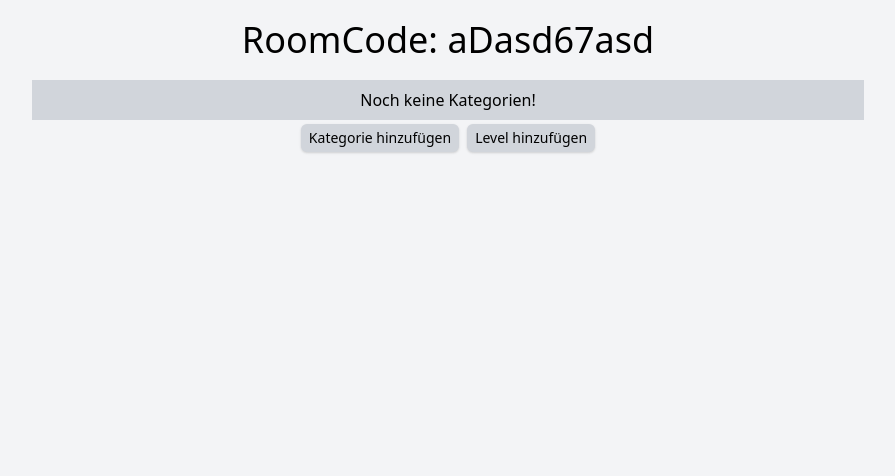
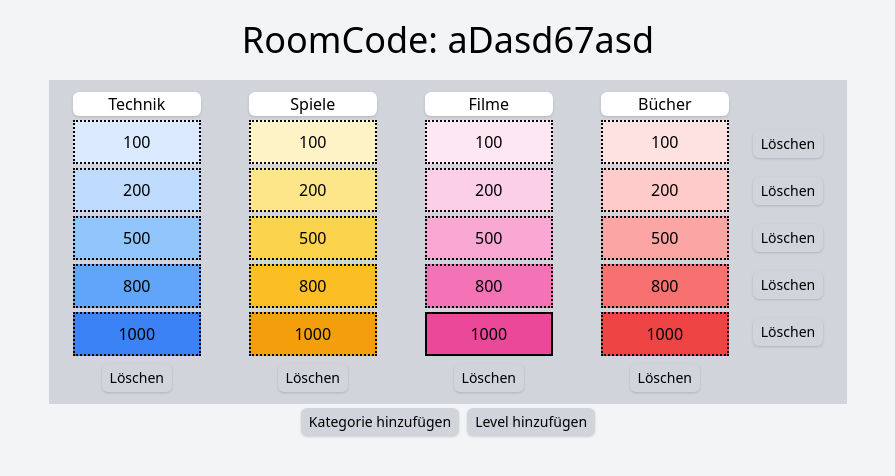
Before and after one commit to CubE135/Nerdquiz, a Nuxt app: page /host in a window 1280 px wide. Shown: the top 476 px of the page, without its empty margins (192-1087 px from the left). Built offline with nearby package versions, Linux system fonts and the light colour scheme.

Commit message:
✨ Almost finalized Board Management

```diff
--- a/components/NerdInput.vue
+++ b/components/NerdInput.vue
@@ -1,23 +1,49 @@
 <template>
-  <input v-model="value" class="m-1 p-1 rounded-md shadow focus:outline-none focus:ring focus:ring-gray-300" :placeholder="placeholder" @input="input"></input>
+  <input
+    v-model="inputVal"
+    class="rounded-md shadow focus:outline-none focus:ring focus:ring-gray-300"
+    :class="classes + ' ' + width"
+    :placeholder="placeholder"
+  ></input>
 </template>
 
 <script>
 export default {
   props: {
+    id: {
+      type: Number,
+      default: -1,
+      required: false
+    },
     placeholder: {
       type: String,
-      required: true
+      default: '',
+      required: false
+    },
+    classes: {
+      type: String,
+      default: 'p-1 m-1',
+      required: false
+    },
+    value: {
+      type: String,
+      default: '',
+      required: false
+    },
+    width: {
+      type: String,
+      default: '',
+      required: false
     }
   },
-  data () {
-    return {
-      value: ''
-    }
-  },
-  methods: {
-    input () {
-      this.$emit('input', this.value)
+  computed: {
+    inputVal: {
+      get () {
+        return this.value
+      },
+      set (val) {
+        this.$emit('input', val.toString())
+      }
     }
   }
 }
--- /dev/null
+++ b/components/NerdSelect.vue
@@ -0,0 +1,36 @@
+<template>
+  <select
+    v-model="selectVal"
+    class="p-1 rounded-md shadow focus:outline-none focus:ring focus:ring-gray-300"
+  >
+    <option v-for="(option) in options" :key="option">
+      {{ option }}
+    </option>
+  </select>
+</template>
+
+<script>
+export default {
+  props: {
+    options: {
+      type: Array,
+      required: true
+    },
+    value: {
+      type: String,
+      default: '',
+      required: false
+    }
+  },
+  computed: {
+    selectVal: {
+      get () {
+        return this.value
+      },
+      set (val) {
+        this.$emit('input', val.toString())
+      }
+    }
+  }
+}
+</script>
--- a/pages/host.vue
+++ b/pages/host.vue
@@ -4,17 +4,36 @@
       RoomCode: aDasd67asd
     </h1>
     <div v-if="board.length > 0" class="flex justify-center text-center">
-      <div v-for="category in board" :key="category.title" class="px-5 py-2 bg-gray-300">
+      <div v-for="boardCategory in board" :key="boardCategory.id" class="px-5 py-2 bg-gray-300">
         <p class="m-1">
-          {{ category.title }}
+          <NerdInput :id="boardCategory.id" :value="categories.find((category) => { return category.id === boardCategory.id }).title" classes="w-32 text-center" @input="updateCategoryName($event, boardCategory.id)" />
         </p>
-        <p v-for="question in category.questions" :key="question.value" class="w-32 py-2 m-1" :class="question.color">
-          {{ question.level }}
-        </p>
+        <div v-for="boardQuestion in boardCategory.questions" :key="boardQuestion.id" class="w-32 py-2 m-1" :class="boardQuestion.color + ' ' + (boardQuestion.question === undefined || boardQuestion?.question?.value === '' ? 'border-2 border-dotted border-black' : 'border-2 border-solid border-black')">
+          <p @click="openModal('modalQuestion_' + boardCategory.id + '_' + boardQuestion.level.id); initQuestion(boardCategory.id, boardQuestion.level.id);">
+            {{ boardQuestion.level.value }}
+          </p>
+          <NerdModal :ref="'modalQuestion_' + boardCategory.id + '_' + boardQuestion.level.id" title="Frage bearbeiten" save-text="Board Updaten" @save="updateBoard">
+            <template v-if="questions.find((question) => { return question.category === boardCategory.id && question.level === boardQuestion.level.id})" #content>
+              <NerdSelect v-model="questions.find((question) => { return question.category === boardCategory.id && question.level === boardQuestion.level.id}).type" :options="questionTypes" />
+              <NerdInput v-model="questions.find((question) => { return question.category === boardCategory.id && question.level === boardQuestion.level.id}).value" placeholder="Frage eingeben" width="w-96" />
+            </template>
+          </NerdModal>
+        </div>
+        <NerdButton text="Löschen" size="sm" @click="removeCategory(boardCategory.id)" />
+      </div>
+      <div v-if="board.length > 0" class="flex flex-col pr-6 text-center bg-gray-300" style="padding-top: 40px;">
+        <NerdButton
+          v-for="level in levels"
+          :key="level.id"
+          text="Löschen"
+          size="sm"
+          class="deleteBtn"
+          @click="removeLevel(level.id)"
+        />
       </div>
     </div>
     <div v-else class="px-5 py-2 text-center bg-gray-300">
-      Noch keine Kategorien!
+      Füge Kategorien und Level hinzu!
     </div>
     <div class="flex justify-center">
       <NerdButton text="Kategorie hinzufügen" size="sm" @click="openModal('modalCategory')" />
@@ -22,15 +41,15 @@
     </div>
     <NerdModal ref="modalCategory" title="Kategorie hinzufügen" @save="addNewCategory">
       <template #content>
-        <NerdInput placeholder="Name eingeben" @input="setCategoryName" />
+        <NerdInput v-model="forms.category" placeholder="Name eingeben" />
       </template>
     </NerdModal>
     <NerdModal ref="modalLevel" title="Level hinzufügen" @save="addNewLevel">
       <template #content>
-        <NerdInput placeholder="Level eingeben" @input="setLevelAmount" />
+        <NerdInput v-model="forms.level" placeholder="Level eingeben" />
       </template>
     </NerdModal>
-  </NerdContainer>
+  </nerdcontainer>
 </template>
 
 <script>
@@ -38,13 +57,60 @@ export default {
   name: 'CreatePage',
   data () {
     return {
-      categories: [],
-      levels: [],
+      questionTypes: ['text', 'video', 'sound'],
+      categories: [
+        {
+          id: 0,
+          title: 'Technik'
+        },
+        {
+          id: 1,
+          title: 'Spiele'
+        },
+        {
+          id: 2,
+          title: 'Filme'
+        },
+        {
+          id: 3,
+          title: 'Bücher'
+        }
+      ],
+      levels: [
+        {
+          id: 0,
+          value: '100'
+        },
+        {
+          id: 1,
+          value: '200'
+        },
+        {
+          id: 2,
+          value: '500'
+        },
+        {
+          id: 3,
+          value: '800'
+        },
+        {
+          id: 4,
+          value: '1000'
+        }
+      ],
       players: [],
-      questions: [],
+      questions: [
+        {
+          id: 0,
+          category: 2,
+          level: 4,
+          type: 'video',
+          value: 'wie gehts?'
+        }
+      ],
       forms: {
         category: '',
-        level: 0
+        level: '0'
       }
     }
   },
@@ -61,37 +127,99 @@ export default {
         const index = colors.indexOf(color)
         colors.splice(index, 1)
         return {
-          title: category,
-          questions: this.levels.map((level, index) => {
+          id: category.id,
+          title: category.title,
+          questions: this.levels.map((level, questionIndex) => {
+            const question = this.questions.find((question) => {
+              return question.category === category.id && question.level === questionIndex
+            })
             return {
               level,
-              color: `bg-${color}-${index + 1}00`,
-              question: {
-                type: 'string',
-                value: 'Firmen1'
-              }
+              color: `bg-${color}-${questionIndex + 1}00`,
+              question
             }
           })
         }
       })
     }
   },
+  watch: {
+    board () {
+      this.updateBoard()
+    }
+  },
   methods: {
+    updateBoard () {
+      // TODO: Send data to players
+      console.log('send changes to players')
+    },
     openModal (ref) {
-      this.$refs[ref].toggleModal()
+      if (this.$refs[ref] instanceof Array) {
+        this.$refs[ref][0].toggleModal()
+      } else {
+        this.$refs[ref].toggleModal()
+      }
     },
-    setCategoryName (value) {
-      this.forms.categoryName = value
+    initQuestion (categoryId, levelId) {
+      const question = this.questions.find((question) => {
+        return question.category === categoryId && question.level === levelId
+      })
+      if (!question) {
+        const max = Math.max(...this.questions.map(q => q.id))
+        this.questions.push({
+          id: max + 1,
+          category: categoryId,
+          level: levelId,
+          type: 'text',
+          value: ''
+        })
+      }
     },
     addNewCategory () {
-      this.categories.push(this.forms.categoryName)
+      const max = Math.max(...this.categories.map(c => c.id))
+      this.categories.push({
+        id: max + 1,
+        title: this.forms.category
+      })
+      this.forms.category = ''
     },
-    setLevelAmount (value) {
-      this.forms.level = value
+    removeCategory (categoryId) {
+      this.categories = this.categories.filter((category) => {
+        return category.id !== categoryId
+      })
+      this.questions = this.questions.filter((question) => {
+        return question.category !== categoryId
+      })
     },
     addNewLevel () {
-      this.levels.push(this.forms.level)
+      const max = Math.max(...this.levels.map(l => l.id))
+      this.levels.push({
+        id: max + 1,
+        value: this.forms.level
+      })
+      this.levels = this.levels.sort(function (a, b) {
+        return a.value - b.value
+      })
+      this.forms.level = '0'
+    },
+    removeLevel (levelId) {
+      this.levels = this.levels.filter((level) => {
+        return level.id !== levelId
+      })
+      this.questions = this.questions.filter((question) => {
+        return question.level !== levelId
+      })
+    },
+    updateCategoryName (value, index) {
+      this.categories[index] = value
+      this.updateBoard()
     }
   }
 }
 </script>
+
+<style scoped>
+.deleteBtn {
+  margin: 9.5px 0px;
+}
+</style>
```
Also changed, not shown: components/NerdModal.vue (+12 -12 lines).
